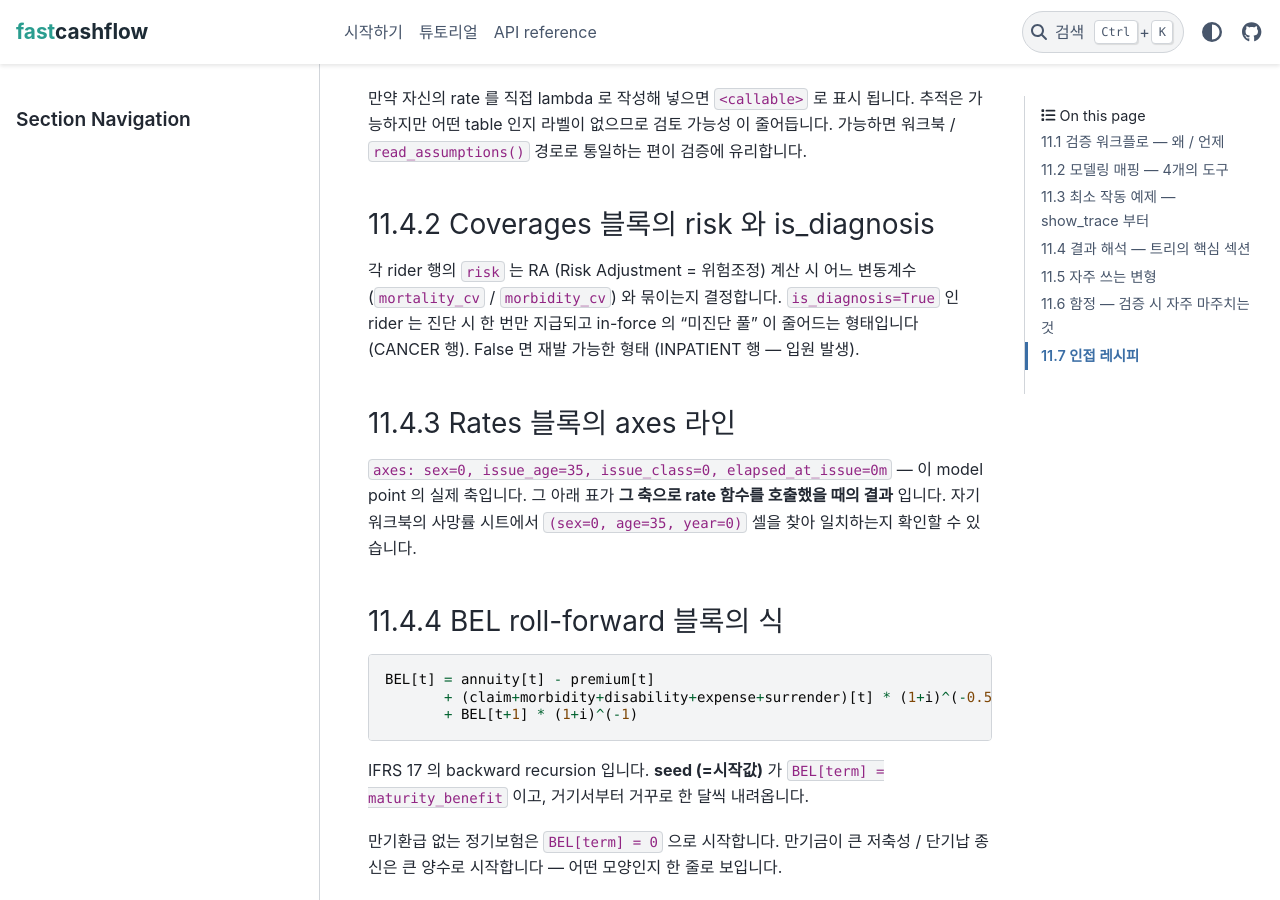
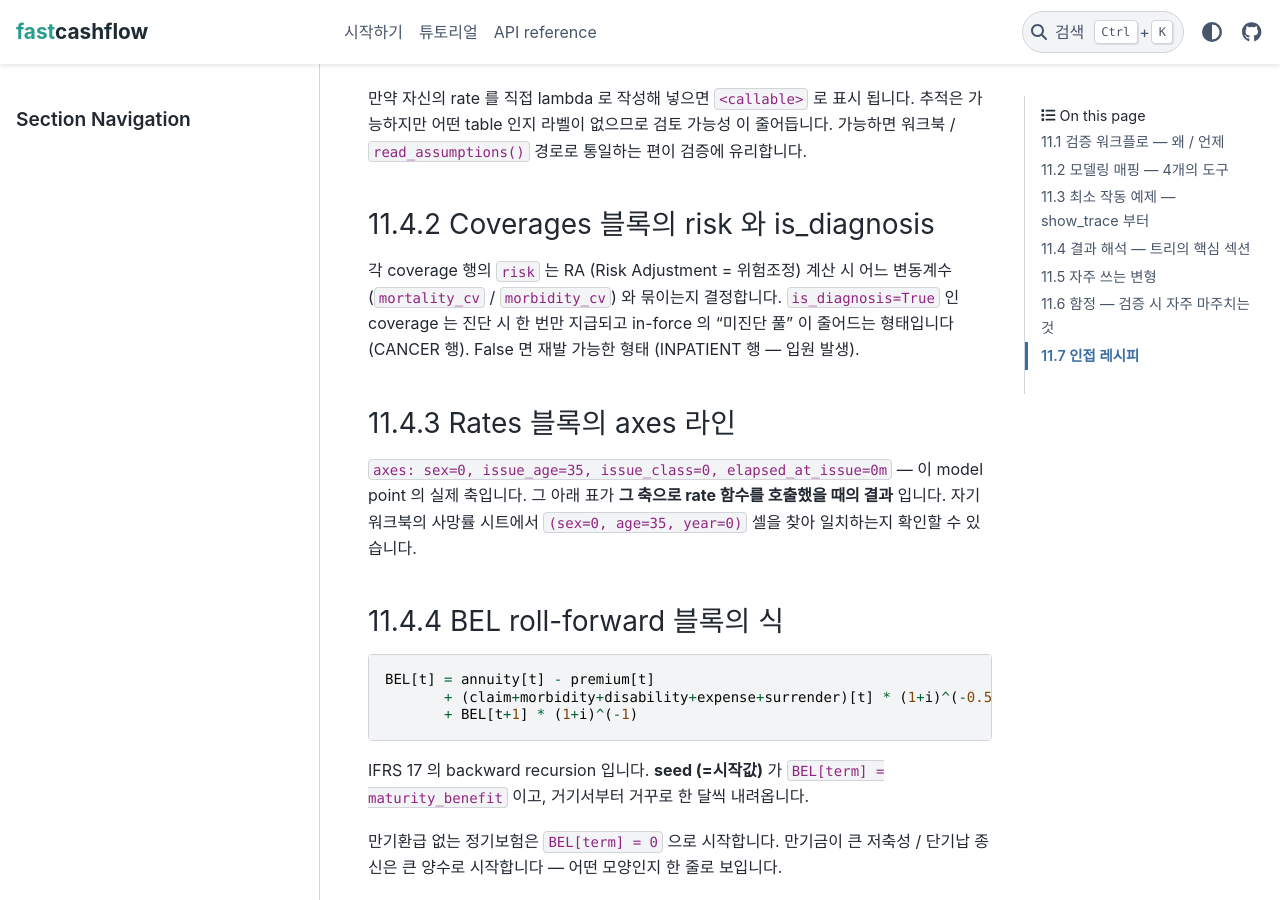
Before and after one commit to seokhoonj/fastcashflow, a Sphinx documentation site: the page built from docs/cookbook/11-validation.md, in a window 1280 px wide and 900 px high, scrolled down 3906 px. Built offline with Sphinx 7.4.7 and the PyData theme 0.15.4, drawn with Linux system fonts in a browser that asks for light colours; some of the changed text lies outside the part shown.

Commit message:
refactor: rename "rider" -> "coverage" in tests and docs
The (B) refactor already collapsed the main death benefit into the
uniform `coverages` table -- DEATH is just a coverage, not separate
from the additional ones -- so the "rider" word (which implies "added
on top of a main") no longer fits anywhere in the engine vocabulary.
The engine source was already cleaned during (B); this commit closes
the remaining loose ends in tests, sample data, docs and CHANGELOG,
plus a stale `fastcashflow.RiderRate` autoclass directive in api.rst
that should have read `CoverageRate`.

In test_semi_markov.py the `rider_*` parameters that described "the
second coverage" become `extra_*` (avoids collision with the
`coverage_waiting` / `coverage_reduction_*` array names that already
exist in the same scope as engine-facing inputs). The two-coverage
helper drops its `rule_rider_*` prefix to plain `rule_*`.

```diff
--- a/docs/api.rst
+++ b/docs/api.rst
@@ -10,7 +10,7 @@
 .. autoclass:: fastcashflow.Assumptions
    :members:
 
-.. autoclass:: fastcashflow.RiderRate
+.. autoclass:: fastcashflow.CoverageRate
    :members:
 
 Measurement (GMM)
--- a/docs/cookbook/11-validation.md
+++ b/docs/cookbook/11-validation.md
@@ -175,9 +175,9 @@
 
 ### 11.4.2 Coverages 블록의 risk 와 is_diagnosis
 
-각 rider 행의 `risk` 는 RA (Risk Adjustment = 위험조정) 계산 시 어느
+각 coverage 행의 `risk` 는 RA (Risk Adjustment = 위험조정) 계산 시 어느
 변동계수 (`mortality_cv` / `morbidity_cv`) 와 묶이는지 결정합니다.
-`is_diagnosis=True` 인 rider 는 진단 시 한 번만 지급되고 in-force 의
+`is_diagnosis=True` 인 coverage 는 진단 시 한 번만 지급되고 in-force 의
 "미진단 풀" 이 줄어드는 형태입니다 (CANCER 행). False 면 재발 가능한
 형태 (INPATIENT 행 — 입원 발생).
 
@@ -380,7 +380,7 @@
 설명해 줍니다:
 
 - **Rate deltas** — 매년 mortality 만 정확히 +10.00%. 다른 rate (lapse,
-  waiver, rider) 는 변화 없음 (출력에서 자동 숨김).
+  waiver, coverage) 는 변화 없음 (출력에서 자동 숨김).
 - **Cash flow deltas** — claim 이 매년 +10% 근처. 동시에 premium 이
   소폭 감소 (-0.05% 정도) — 사망률이 올라가니 in-force 가 빨리 줄어
   미래 premium 이 적어지는 자연스러운 전파.
```
Also changed, not shown: CHANGELOG.md (+3 -3 lines), docs/assumptions-format.md (+1 -1 lines), docs/cookbook/01-term-life.md (+1 -1 lines), docs/cookbook/index.md (+1 -1 lines), 9 other files.
